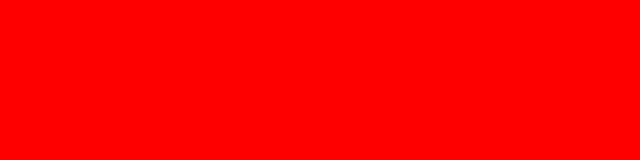
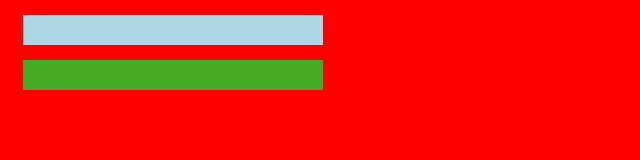
Before and after one commit to miborko/css-podstawy, a plain HTML site: page kolory/index.html in a window 1280 px wide. Shown: the whole page, without its empty margins (0-640 px from the left). Drawn offline with Linux system fonts and the light colour scheme.

Commit message:
predefiniowane i hexagolne

```diff
--- a/kolory/css/style.css
+++ b/kolory/css/style.css
@@ -1,3 +1,17 @@
 body{
     background-color: red;
 }
+
+div{
+    width: 300px;
+    height: 30px;
+    margin: 15px;
+
+}
+#predefiniowane {
+	background-color: lightblue;
+}
+
+#hexadecymalne {
+	background-color: #45aa24;
+}
--- a/kolory/index.html
+++ b/kolory/index.html
@@ -7,5 +7,9 @@
 </head>
 <body>
 
+   <div id="predefiniowane"></div>
+   <div id="hexadecymalne"></div>
+
+
 </body>
 </html>
```
